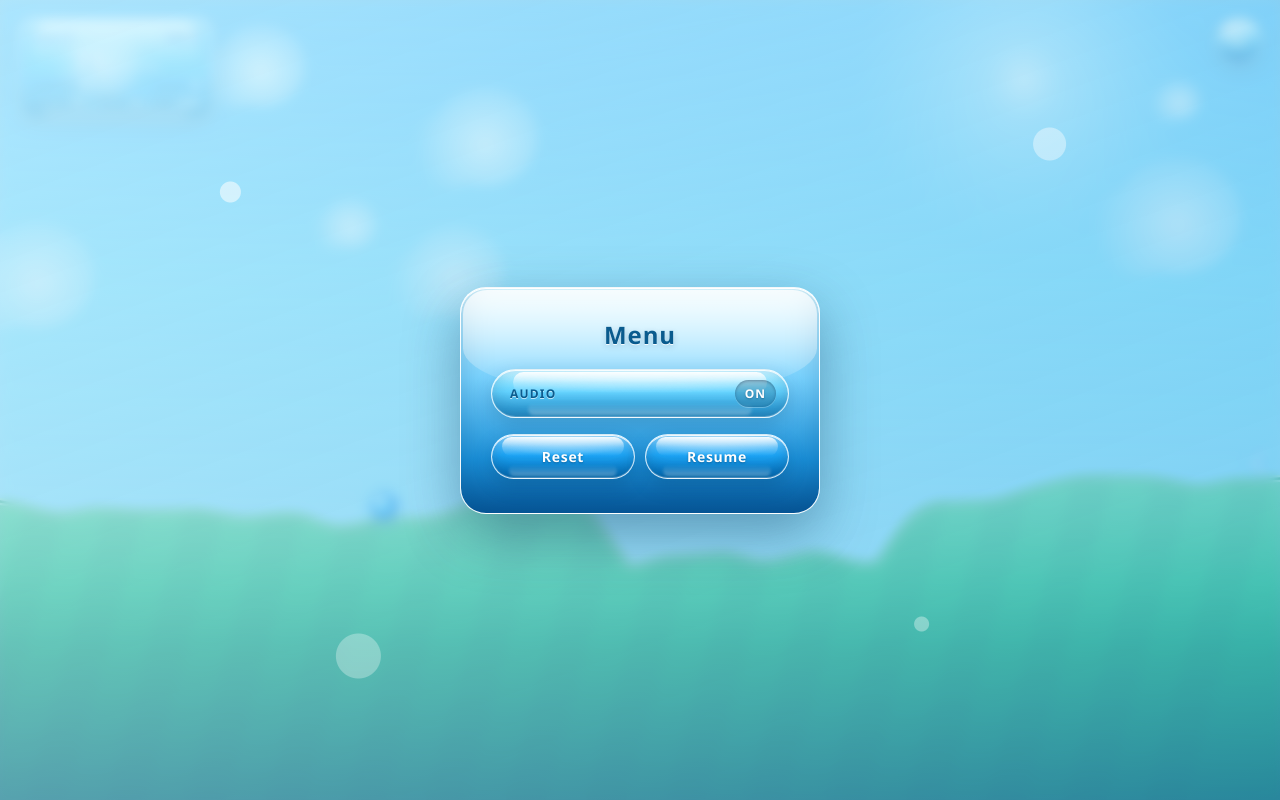
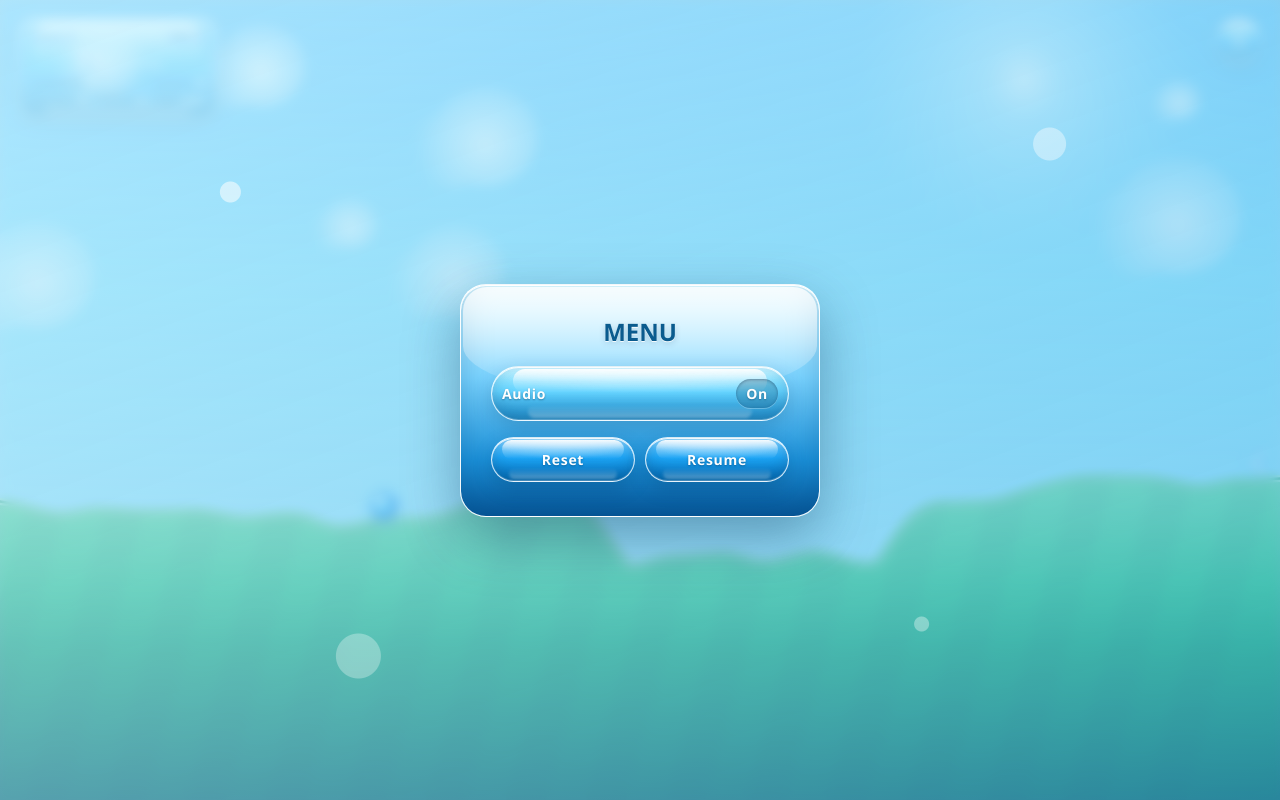
Before and after one commit to mihaelsegulja/aeroputt, a website built with Vite: page index.html in a window 1280 px wide. Both pictures are taken after a click on the button "Menu". Built offline with nearby package versions, Linux system fonts and the light colour scheme; animation ran at ten frames a second.

Commit message:
minimize css

```diff
--- a/src/main.js
+++ b/src/main.js
@@ -55,7 +55,7 @@ let isDragging = false
 let dragStart = { x: 0, y: 0 }
 let currentMouse = { x: 0, y: 0 }
 
-const launchPower = 0.12
+const launchPower = 0.11
 
 let cameraX = 0
 let cameraY = 0
@@ -725,12 +725,6 @@ function stepBall(b) {
     }
   }
 
-  // this only works if the ball is dragged to be shot very fast
-  if (b.x - b.radius < cameraX) {
-    b.x = b.radius + cameraX
-    b.vx = Math.max(0, -b.vx * 0.3)
-  }
-
   // if moving slightly, stop
   if (Math.abs(b.vx) < 0.05 && Math.abs(b.vy) < 0.05) {
     b.vx = 0
--- a/src/menu.js
+++ b/src/menu.js
@@ -17,7 +17,7 @@ export function createMenu({ onToggle, onReset, audio }) {
     overlay = document.createElement("div")
     overlay.className = "overlay"
     overlay.hidden = true
-    overlay.innerHTML = `<div class="panel"><h2 class="title">Menu</h2><button class="toggle" type="button" aria-pressed="true"><span>Audio</span><span class="toggle-state"><b>On</b></span></button><div class="actions"><button class="btn btn-reset" type="button">Reset</button><button class="btn btn-resume" type="button">Resume</button></div></div>`
+    overlay.innerHTML = `<div class="panel"><h2 class="title">MENU</h2><button class="toggle btn" type="button" aria-pressed="true"><span>Audio</span><span class="toggle-state"><b>On</b></span></button><div class="actions"><button class="btn btn-reset" type="button">Reset</button><button class="btn btn-resume" type="button">Resume</button></div></div>`
 
     resumeBtn = overlay.querySelector(".btn-resume")
     const resetBtn = overlay.querySelector(".btn-reset")
--- a/src/style.css
+++ b/src/style.css
@@ -21,15 +21,27 @@ canvas {
 .hud,
 .toggle,
 .btn,
-.toast {
+.toast,
+.trigger {
   position: relative;
   isolation: isolate;
+  border: 1px solid rgba(255, 255, 255, 0.82);
+  background:
+    radial-gradient(100% 130% at 50% -30%, rgba(255, 255, 255, 0.62), rgba(255, 255, 255, 0) 62%),
+    linear-gradient(180deg, rgba(255, 255, 255, 0.38), rgba(200, 245, 255, 0.14) 46%, rgba(5, 80, 125, 0.4));
+  box-shadow:
+    0 7px 20px rgba(0, 45, 80, 0.2),
+    inset 0 1px 0 rgba(255, 255, 255, 0.85),
+    inset 0 -1px 0 rgba(255, 255, 255, 0.22),
+    inset 0 -8px 18px rgba(0, 50, 95, 0.2);
+  backdrop-filter: blur(5px) saturate(130%);
 }
 
 .hud::before,
 .toggle::before,
 .btn::before,
-.toast::before {
+.toast::before,
+.trigger::before {
   content: "";
   position: absolute;
   left: 7%;
@@ -46,7 +58,8 @@ canvas {
 .hud::after,
 .toggle::after,
 .btn::after,
-.toast::after {
+.toast::after,
+.trigger::after {
   content: "";
   position: absolute;
   left: 12%;
@@ -60,28 +73,12 @@ canvas {
   pointer-events: none;
 }
 
-.hud,
-.toggle,
-.btn,
-.toast {
-  border: 1px solid rgba(255, 255, 255, 0.82);
-  background:
-    radial-gradient(100% 130% at 50% -30%, rgba(255, 255, 255, 0.62), rgba(255, 255, 255, 0) 62%),
-    linear-gradient(180deg, rgba(255, 255, 255, 0.38), rgba(200, 245, 255, 0.14) 46%, rgba(5, 80, 125, 0.4));
-  box-shadow:
-    0 7px 20px rgba(0, 45, 80, 0.2),
-    inset 0 1px 0 rgba(255, 255, 255, 0.85),
-    inset 0 -1px 0 rgba(255, 255, 255, 0.22),
-    inset 0 -8px 18px rgba(0, 50, 95, 0.2);
-  backdrop-filter: blur(5px) saturate(130%);
-}
-
 .hud {
   position: fixed;
   top: 18px;
   left: 18px;
   z-index: 5;
-  width: 196px;
+  width: 200px;
   padding: 10px 14px 11px;
   border-radius: 18px;
   color: #06456f;
@@ -96,9 +93,9 @@ canvas {
 }
 
 .hud-head {
-  font-size: 9px;
+  font-size: 10px;
   font-weight: 600;
-  letter-spacing: 0.14em;
+  letter-spacing: 0.1em;
   text-transform: uppercase;
   color: #0a5b8e;
 }
@@ -117,17 +114,18 @@ canvas {
 }
 
 .hud-pin b {
-  font-size: 28px;
+  font-size: 26px;
   font-weight: 700;
   line-height: 1;
   color: #fff;
   text-shadow: 0 1px 0 rgba(255, 255, 255, 0.55), 0 2px 5px rgba(0, 55, 95, 0.35);
 }
 
-.hud-pin span {
-  font-size: 9px;
+.hud-pin span,
+.toast span {
+  font-size: 10px;
   font-weight: 600;
-  letter-spacing: 0.12em;
+  letter-spacing: 0.1em;
   text-transform: uppercase;
   color: #eafaff;
   text-shadow: 0 1px 2px rgba(0, 55, 95, 0.35);
@@ -135,7 +133,7 @@ canvas {
 
 .hud-row {
   margin-top: 3px;
-  font-size: 9px;
+  font-size: 10px;
   font-weight: 600;
   letter-spacing: 0.1em;
   text-transform: uppercase;
@@ -189,14 +187,8 @@ canvas {
 }
 
 .toast span {
-  display: block;
+  font-size: 10px;
   margin-top: 2px;
-  font-size: 9px;
-  font-weight: 600;
-  letter-spacing: 0.14em;
-  text-transform: uppercase;
-  color: #eafaff;
-  text-shadow: 0 1px 2px rgba(0, 55, 95, 0.35);
 }
 
 .trigger {
@@ -208,32 +200,12 @@ canvas {
   height: 46px;
   padding: 0;
   border-radius: 50%;
-  border: 1px solid rgba(255, 255, 255, 0.95);
-  background:
-    radial-gradient(circle at 34% 24%, #fff 0 7%, rgba(255, 255, 255, 0.85) 14%, rgba(214, 247, 255, 0.55) 28%, rgba(255, 255, 255, 0) 48%),
-    linear-gradient(180deg, #c8f4ff 0%, #74d2f7 38%, #168fd0 72%, #075d9e 100%);
   color: #06456f;
   display: grid;
   place-items: center;
   cursor: pointer;
-  isolation: isolate;
   overflow: hidden;
-  box-shadow:
-    0 7px 19px rgba(0, 45, 80, 0.3),
-    inset 0 1px 0 #fff,
-    inset 0 -9px 16px rgba(0, 70, 130, 0.28);
-  transition: transform 0.12s, filter 0.12s;
-}
-
-.trigger::before {
-  content: "";
-  position: absolute;
-  inset: 3px 4px 54%;
-  border-radius: 999px;
-  background: linear-gradient(180deg, rgba(255, 255, 255, 0.9), rgba(255, 255, 255, 0));
-  filter: blur(0.3px);
-  z-index: -1;
-  pointer-events: none;
+  transition: transform 0.12s, filter 0.12s, box-shadow 0.12s;
 }
 
 .burger {
@@ -249,7 +221,7 @@ canvas {
   display: block;
   width: 100%;
   height: 2px;
-  border-radius: 999px;
+  border-radius: 99px;
   background: linear-gradient(180deg, #fff, #9de6ff);
   box-shadow:
     0 1px 1px rgba(0, 45, 80, 0.45),
@@ -312,7 +284,6 @@ canvas {
   margin: 0;
   font-size: 24px;
   font-weight: 600;
-  letter-spacing: 0.04em;
   color: #0a5b8e;
   text-shadow: 0 1px 0 rgba(255, 255, 255, 0.85), 0 2px 6px rgba(0, 55, 95, 0.2);
 }
@@ -322,37 +293,21 @@ canvas {
   display: flex;
   align-items: center;
   justify-content: space-between;
-  gap: 16px;
   width: 100%;
   margin-top: 18px;
-  padding: 10px 12px 10px 18px;
-  border-radius: 999px;
-  color: #0a5b8e;
-  font-family: inherit;
-  font-size: 12px;
-  font-weight: 600;
-  letter-spacing: 0.1em;
-  text-transform: uppercase;
-  text-shadow: 0 1px 0 rgba(255, 255, 255, 0.65);
-  cursor: pointer;
 }
 
 .toggle-state {
   display: flex;
   align-items: center;
   padding: 5px 10px;
-  border-radius: 999px;
+  border-radius: 99px;
   background: rgba(4, 55, 90, 0.24);
   box-shadow:
     inset 0 1px 3px rgba(0, 30, 60, 0.35),
     0 1px 0 rgba(255, 255, 255, 0.25);
   color: #fff;
-  letter-spacing: 0.08em;
   text-shadow: 0 1px 2px rgba(0, 40, 70, 0.35);
-}
-
-.toggle:hover {
-  filter: brightness(1.07);
 }
 
 .actions {
@@ -365,7 +320,7 @@ canvas {
   position: relative;
   flex: 1;
   padding: 12px 10px;
-  border-radius: 999px;
+  border-radius: 99px;
   color: #fff;
   font-family: inherit;
   font-size: 14px;
```
